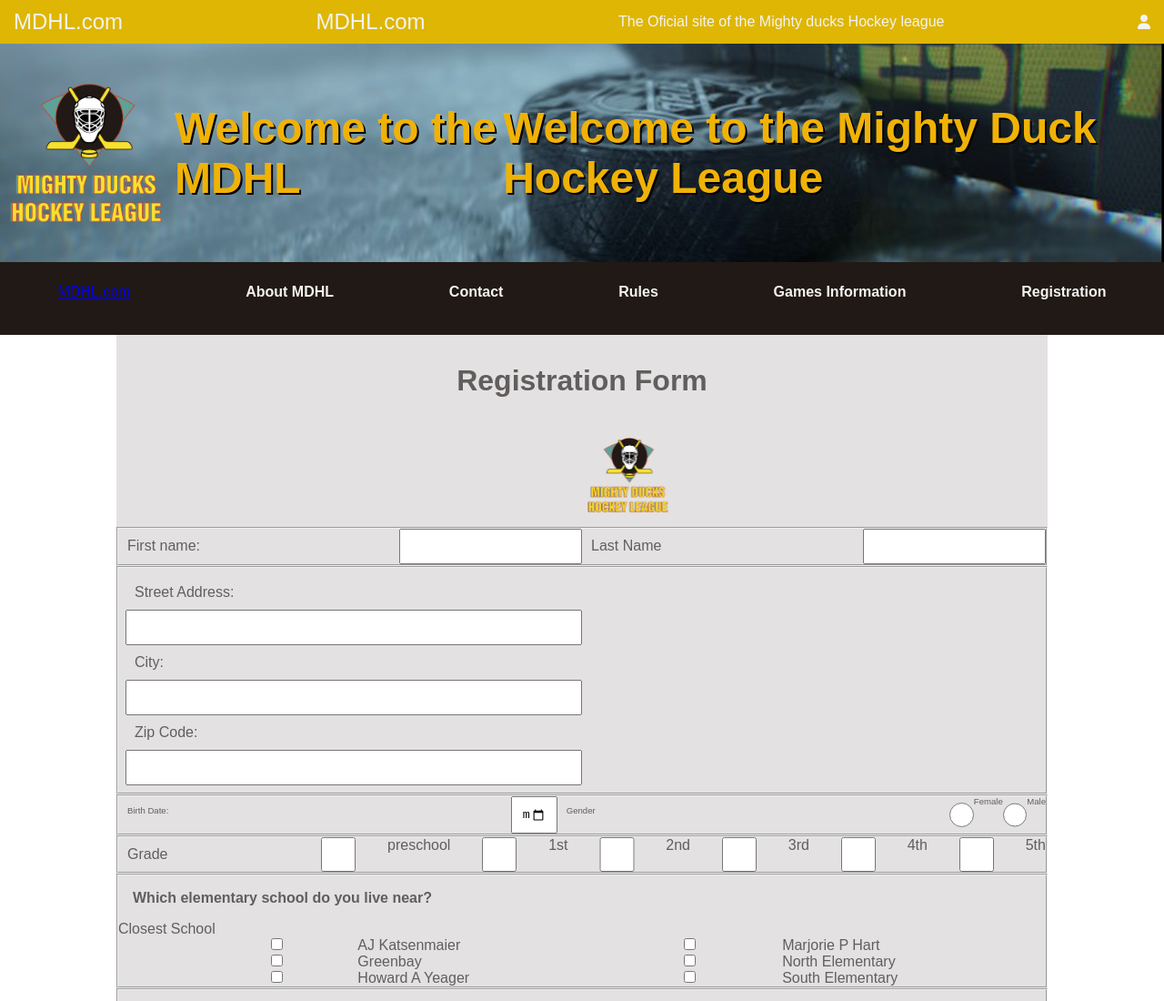
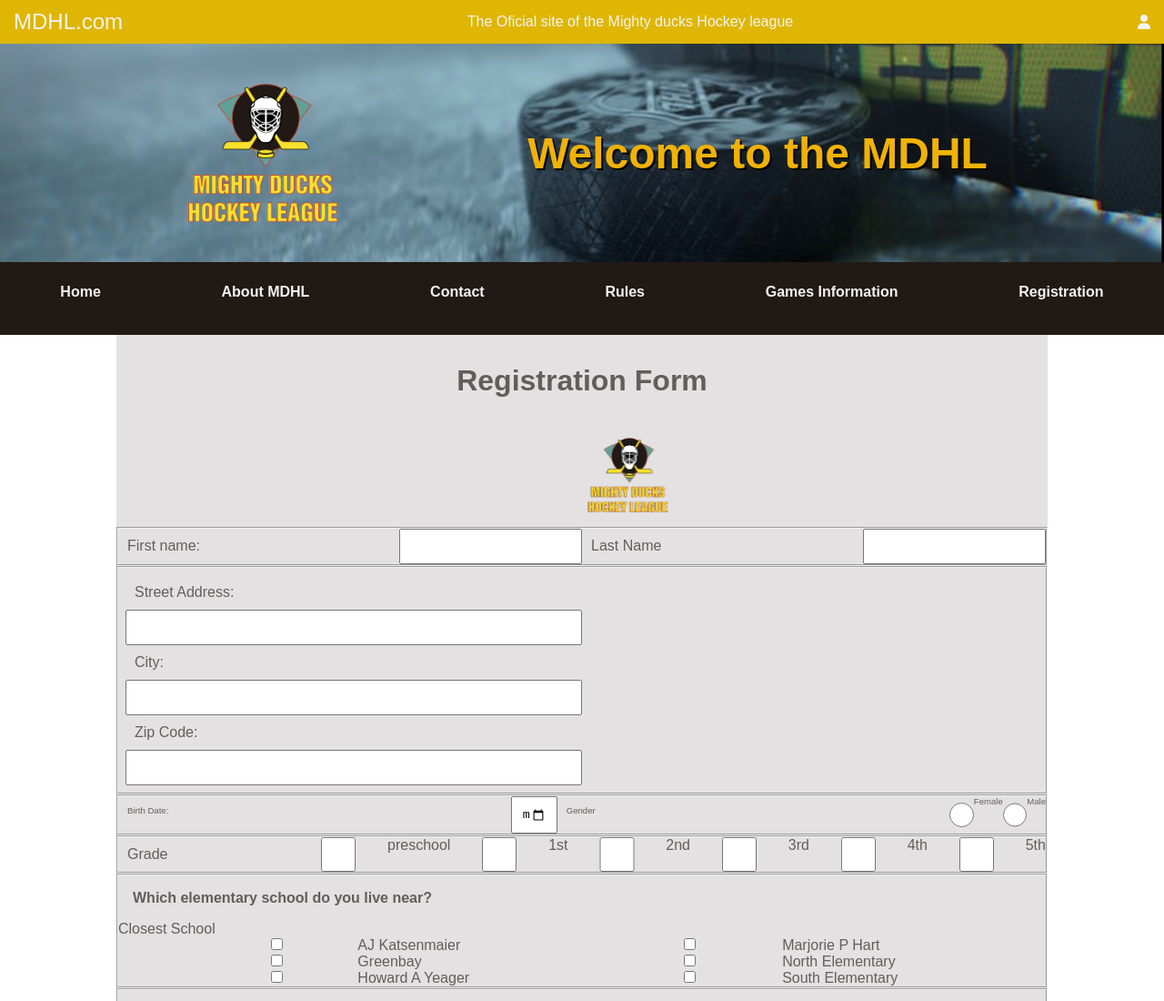
Before and after one commit to Gonzalojp18/ProjectMindhub_MDHL-, a plain HTML site: page registration.html in a window 1280 px wide. Shown: the top 1100 px of the page at 91% size. Drawn offline with Linux system fonts and the light colour scheme.

Commit message:
set up link in themenu top

```diff
--- a/registration.html
+++ b/registration.html
@@ -16,14 +16,12 @@
     <header>
         <!-- TOP MENU SITE OFFICIAL OF MDHL AND PROFILE -->
         <div class="mdhl">
-            <p><span>MDHL.com</span></p>
             <a href="./index.html"><p><span>MDHL.com</span></p></a>
             <p>The Oficial site of the Mighty ducks Hockey league</p>
             <i class="fa-solid fa-user"></i>
         </div>
         <!-- LOGO AND TITLE -->
         <div class="header">
-            <h1>Welcome to the Mighty Duck Hockey League</h1>
             <h1>Welcome to the MDHL</h1>
             <img class="icon" src="./assest/LogoMightyducks-01.png" alt="logoMDHL">
         </div>
@@ -31,7 +29,7 @@
         <div class="boxNavBar">
             <nav>
                 <ul>
-                    <a href="./index.html"><p><span>MDHL.com</span></p></a>
+                    <li><a href="./index.html">Home</a></li>
                     <li><a href="./about.html">About MDHL</a></li>
                     <li><a href="./contact.html">Contact</a></li>
                     <li><a href="./rules.html">Rules</a></li>
```
Also changed, not shown: mdhl3.css (+3 -6 lines).
